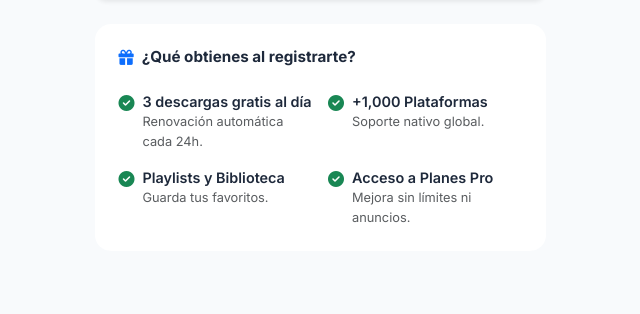
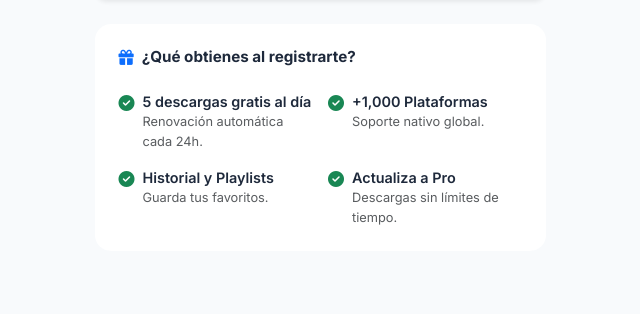
Before and after one commit to SantiagoSerna76/SaveWave, a Flask app: page /register in a window 1280 px wide. Shown: the part 768-1082 px from the top of the page, without its empty margins (320-960 px from the left). Run offline with Flask 3, Linux system fonts and the light colour scheme; some libraries are stand-ins or nearby versions.

Commit message:
fix: Enforce 5 daily downloads limit in backend and update frontend text

```diff
--- a/config.py
+++ b/config.py
@@ -69,7 +69,7 @@ class Config:
     ANONYMOUS_UNLIMITED = True        # Sin límite diario (no tenemos como controlarlo)
 
     # -------------------- LÍMITES DEL PLAN GRATUITO (registrado) --------------------
-    FREE_DAILY_LIMIT = -1                    # Ilimitadas (igual que anonimo)
+    FREE_DAILY_LIMIT = 5                     # Limite de descargas para usuarios gratuitos
     FREE_MAX_QUALITY = "720p"                # Calidad máxima en plan gratuito
     FREE_PLATFORMS = ["youtube", "facebook", "twitter_x", "vimeo", "dailymotion"]
 
--- a/templates/register.html
+++ b/templates/register.html
@@ -119,7 +119,7 @@
                         <div class="d-flex align-items-start">
                             <i class="fas fa-check-circle text-success mt-1 me-2"></i>
                             <div>
-                                <span class="d-block fw-semibold" style="font-size: 0.9rem; color: var(--text-color);">3 descargas gratis al día</span>
+                                <span class="d-block fw-semibold" style="font-size: 0.9rem; color: var(--text-color);">5 descargas gratis al día</span>
                                 <span class="d-block text-muted" style="font-size: 0.8rem;">Renovación automática cada 24h.</span>
                             </div>
                         </div>
@@ -137,7 +137,7 @@
                         <div class="d-flex align-items-start">
                             <i class="fas fa-check-circle text-success mt-1 me-2"></i>
                             <div>
-                                <span class="d-block fw-semibold" style="font-size: 0.9rem; color: var(--text-color);">Playlists y Biblioteca</span>
+                                <span class="d-block fw-semibold" style="font-size: 0.9rem; color: var(--text-color);">Historial y Playlists</span>
                                 <span class="d-block text-muted" style="font-size: 0.8rem;">Guarda tus favoritos.</span>
                             </div>
                         </div>
@@ -146,8 +146,8 @@
                         <div class="d-flex align-items-start">
                             <i class="fas fa-check-circle text-success mt-1 me-2"></i>
                             <div>
-                                <span class="d-block fw-semibold" style="font-size: 0.9rem; color: var(--text-color);">Acceso a Planes Pro</span>
-                                <span class="d-block text-muted" style="font-size: 0.8rem;">Mejora sin límites ni anuncios.</span>
+                                <span class="d-block fw-semibold" style="font-size: 0.9rem; color: var(--text-color);">Actualiza a Pro</span>
+                                <span class="d-block text-muted" style="font-size: 0.8rem;">Descargas sin límites de tiempo.</span>
                             </div>
                         </div>
                     </div>
```
